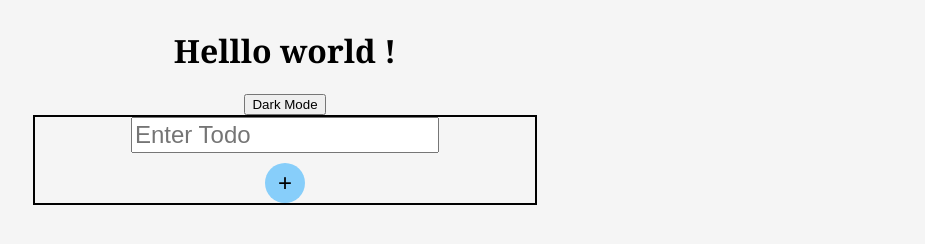
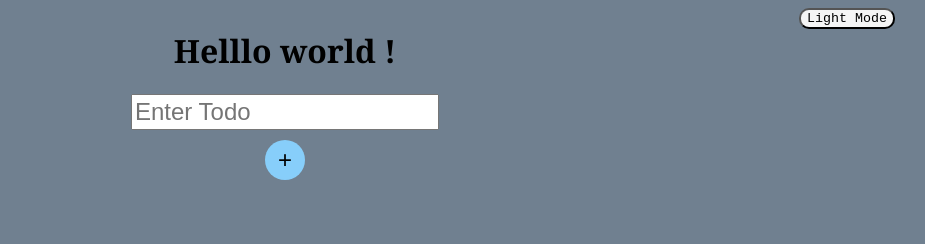
Before and after one commit to Eflii/TodoList, a plain HTML site: page front-end/views/index.html in a window 1280 px wide. Both pictures are taken after a click on the button "Dark Mode". Shown: the whole page, without its empty margins (355-1280 px from the left). Drawn offline with Linux system fonts and the light colour scheme; no server answers.

Commit message:
Add darkMode option

```diff
--- a/front-end/script.js
+++ b/front-end/script.js
@@ -6,7 +6,7 @@ const closeModal = document.getElementById("close-modal")
 const saveModal = document.getElementById("save-todo")
 const editTodoName = document.getElementById("edit-todo-name")
 const editTodoCompleted = document.getElementById("edit-todo-completed")
-
+const darkModeBtn = document.querySelector(".DarkMode-btn")
 let todoArray = []
 
 const URL = "http://localhost:8088/todos"
@@ -194,3 +194,17 @@ closeModal.addEventListener("click", () =>
  {
   modal.style.display = "none";
  })
+
+
+// DarkMode button part
+darkModeBtn.addEventListener("click",() => {
+  if(darkModeBtn.style.backgroundColor == "whitesmoke"){
+    darkModeBtn.style.backgroundColor = "slategray"
+    darkModeBtn.value = "Dark Mode"
+    document.getElementsByTagName('body')[0].style.backgroundColor = "whitesmoke";
+  }else {
+    darkModeBtn.style.backgroundColor = "whitesmoke"
+    darkModeBtn.value = "Light Mode"
+    document.getElementsByTagName('body')[0].style.backgroundColor = "slategray";
+  }
+})
--- a/front-end/style.css
+++ b/front-end/style.css
@@ -6,8 +6,18 @@ body {
   background-color: whitesmoke;
 }
 
+.DarkMode-btn {
+  position: absolute;
+  display: flex;
+  right: 30px;
+  background-color: slategray;
+  color: black;
+  border-radius: 10px;
+  font-family: monospace;
+  cursor: pointer;
+}
+
 .input-container {
-  border: 2px solid black;
   width: 500px;
   display: flex;
   flex-direction: column;
@@ -90,7 +100,7 @@ body {
 .modal {
   background-color: white;
   width: 300px;
-  margin: 25% auto;
+  margin: auto;
   border-radius: 25px;
   padding: 10px 20px 30px 20px;
 }
```
